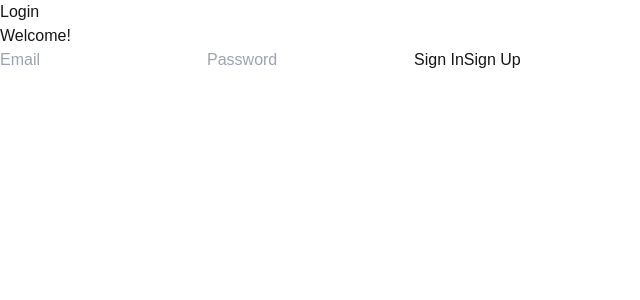
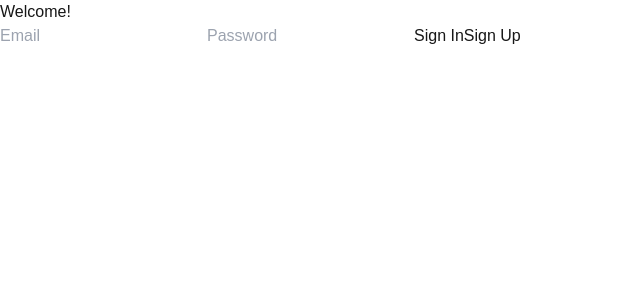
Before and after one commit to yoshiyuki-140/todo-app-vercel-firebase-lesson, a Next.js app: page /login in a window 1280 px wide. Shown: the top 300 px of the page, without its empty margins (0-640 px from the left). Built offline with nearby package versions, Linux system fonts and the light colour scheme; no server answers.

Commit message:
update : login page

```diff
--- a/src/app/login/page.tsx
+++ b/src/app/login/page.tsx
@@ -3,7 +3,6 @@ import AuthForm from "@/components/AuthForm";
 export default function Login() {
   return (
     <div>
-      <h1>Login</h1>
       <AuthForm />
     </div>
   );
```
